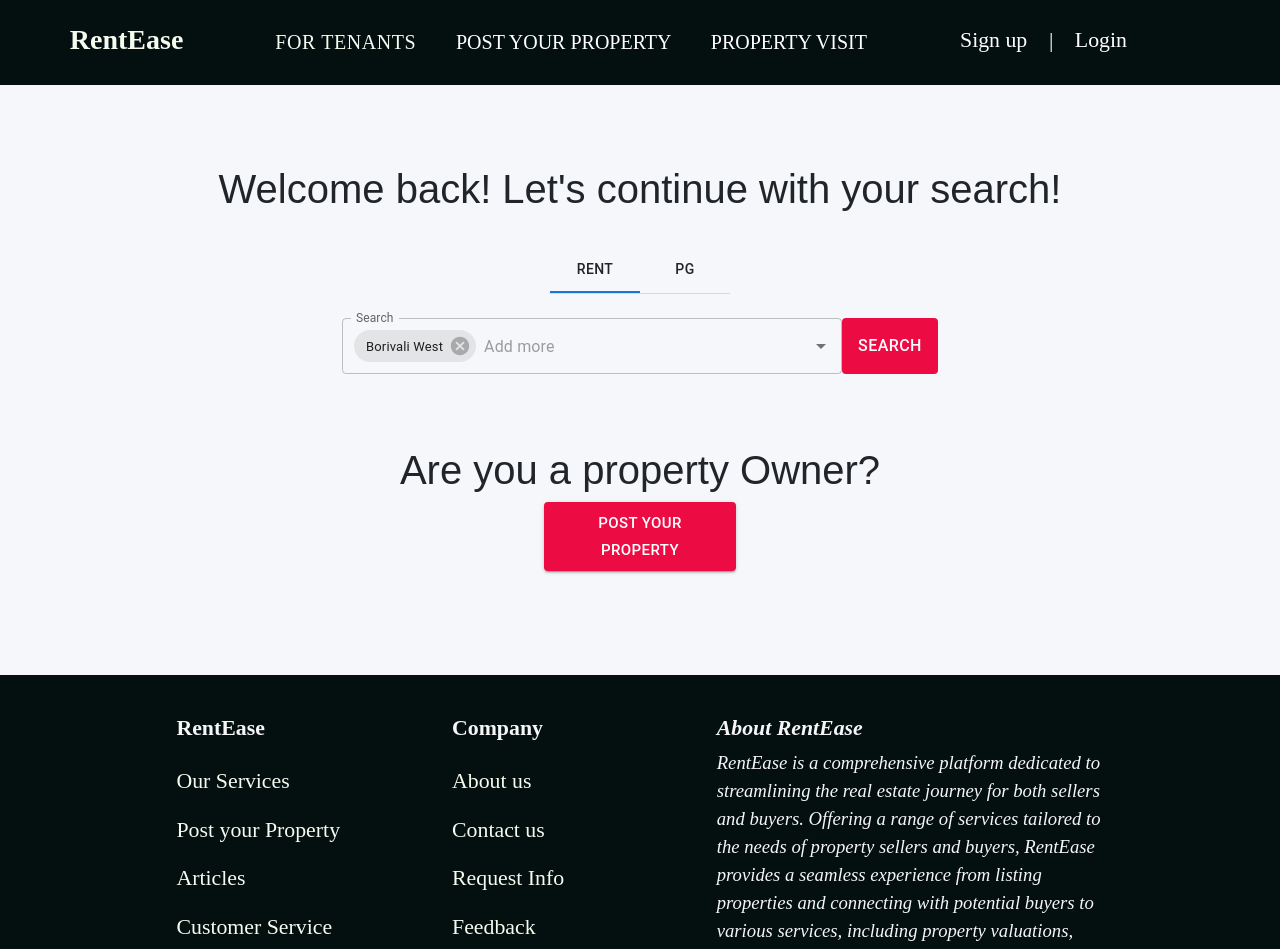
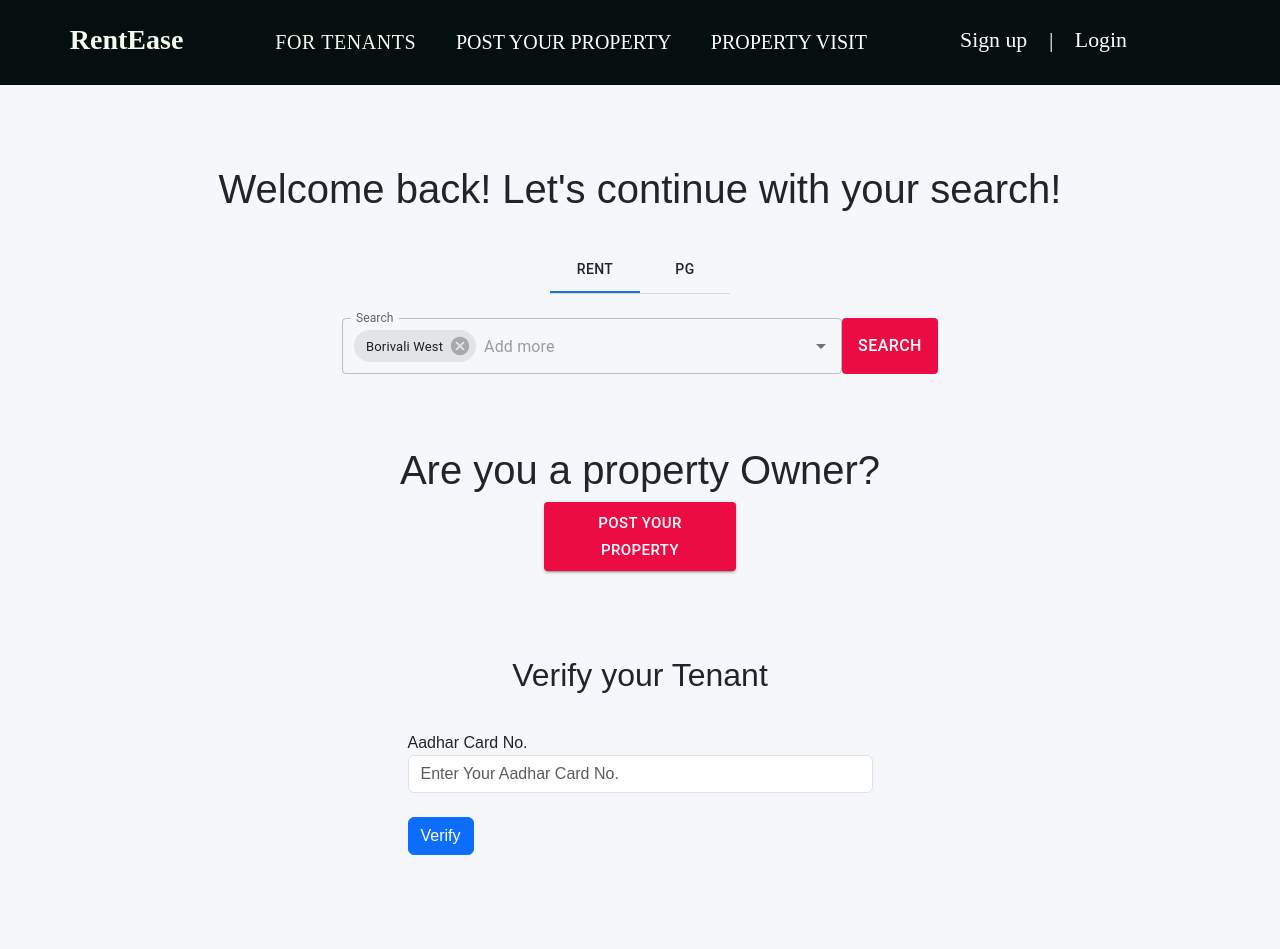
Before and after one commit to umesh280902/rentalPropertyManagementSystem, a React (Vite) app in the folder Frontend/: page / in a window 1280 px wide. Shown: the top 949 px of the page. Built offline with nearby package versions, Linux system fonts and the light colour scheme.

Commit message:
feat : Add verify tenant using algorithm used to create aadhar

```diff
--- a/Frontend/src/App.jsx
+++ b/Frontend/src/App.jsx
@@ -10,10 +10,10 @@ import Button from "@mui/material/Button";
 import { createTheme, ThemeProvider } from "@mui/material/styles";
 import PropertyList from "./Pages/PropertyList";
 import PropertySpecific from "./Pages/PropertySpecific";
-import {BigCalendar} from "./Pages/Calendar(ReactBigCal)"
-import Login from './Pages/login'
-import Signup from './Pages/signup'
-import OTPVerification from './Pages/OtpVerfication'
+import { BigCalendar } from "./Pages/Calendar(ReactBigCal)";
+import Login from "./Pages/login";
+import Signup from "./Pages/signup";
+import OTPVerification from "./Pages/OtpVerfication";
 import {
   BrowserRouter as Router,
   Routes,
@@ -21,7 +21,7 @@ import {
   Link,
   useNavigate as Navigate,
 } from "react-router-dom";
-
+import Adhar from "./components/Aadhar";
 const theme = createTheme({
   palette: {
     black: {
@@ -67,6 +67,10 @@ function Main() {
             Post your property
           </Button>
         </div>
+        <div className="" style={{paddingTop : "5rem"}}>
+          <div className="fs-2 text-center">Verify your Tenant</div>
+          <Adhar />
+        </div>
         <br />
         <br />
         <br />
@@ -82,16 +86,20 @@ function App() {
       <Routes>
         <Route exact path="/" Component={Main} />
         <Route exact path="/List" element={<PropertyList />} />
-        <Route exact path="/specific/:id" element={<PropertySpecific/>}/>
-        <Route exact path="/login" element={<Login/>}/>
-        <Route exact path="/signup" element={<Signup/>}/>
-        <Route exact path="/otp" element={<OTPVerification/>}/>
+        <Route exact path="/specific/:id" element={<PropertySpecific />} />
+        <Route exact path="/login" element={<Login />} />
+        <Route exact path="/signup" element={<Signup />} />
+        <Route exact path="/otp" element={<OTPVerification />} />
         {/* <Route exact path="/blogSpecific" element={<BlogSpecific />} /> */}
-        <Route exact path="/calendar" element={<BigCalendar/>}/>
-        <Route exact path="/map" Component={() => {
-          window.location.href = "https://www.mappls.com";
-          return null;
-        }} />
+        <Route exact path="/calendar" element={<BigCalendar />} />
+        <Route
+          exact
+          path="/map"
+          Component={() => {
+            window.location.href = "https://www.mappls.com";
+            return null;
+          }}
+        />
       </Routes>
     </Router>
   );
--- /dev/null
+++ b/Frontend/src/components/Aadhar.jsx
@@ -0,0 +1,77 @@
+import React, { useState } from 'react';
+
+const AadharCardVerify = () => {
+  const [aadharNo, setAadharNo] = useState('');
+  const [message, setMessage] = useState('');
+
+  const d = [
+    [0, 1, 2, 3, 4, 5, 6, 7, 8, 9],
+    [1, 2, 3, 4, 0, 6, 7, 8, 9, 5],
+    [2, 3, 4, 0, 1, 7, 8, 9, 5, 6],
+    [3, 4, 0, 1, 2, 8, 9, 5, 6, 7],
+    [4, 0, 1, 2, 3, 9, 5, 6, 7, 8],
+    [5, 9, 8, 7, 6, 0, 4, 3, 2, 1],
+    [6, 5, 9, 8, 7, 1, 0, 4, 3, 2],
+    [7, 6, 5, 9, 8, 2, 1, 0, 4, 3],
+    [8, 7, 6, 5, 9, 3, 2, 1, 0, 4],
+    [9, 8, 7, 6, 5, 4, 3, 2, 1, 0]
+  ];
+
+  const p = [
+    [0, 1, 2, 3, 4, 5, 6, 7, 8, 9],
+    [1, 5, 7, 6, 2, 8, 3, 0, 9, 4],
+    [5, 8, 0, 3, 7, 9, 6, 1, 4, 2],
+    [8, 9, 1, 6, 0, 4, 3, 5, 2, 7],
+    [9, 4, 5, 3, 1, 2, 6, 8, 7, 0],
+    [4, 2, 8, 6, 5, 7, 3, 9, 0, 1],
+    [2, 7, 9, 3, 8, 0, 6, 4, 1, 5],
+    [7, 0, 4, 6, 9, 1, 3, 2, 5, 8]
+  ];
+
+  function validate(aadharNumber) {
+    let c = 0;
+    const invertedArray = aadharNumber.split('').map(Number).reverse();
+
+    invertedArray.forEach((val, i) => {
+      c = d[c][p[i % 8][val]];
+    });
+
+    return c === 0;
+  }
+
+  const verify = () => {
+    if (validate(aadharNo)) {
+      setMessage('Your Aadhar card number is valid');
+    } else {
+      setMessage('Your Aadhar card number is not valid');
+    }
+  };
+
+  return (
+    <div className="container">
+      <div className="col-md-5" style={{ marginTop: '0px' }}>
+        <div className="form-group">
+          <label htmlFor="exampleInputAadharCard">Aadhar Card No.</label>
+          <input
+            type="text"
+            className="form-control"
+            id="exampleInputAadharCard"
+            placeholder="Enter Your Aadhar Card No."
+            name="exampleInputAadharCard"
+            value={aadharNo}
+            onChange={(e) => setAadharNo(e.target.value)}
+          />
+          <small id="message" className="form-text text-muted">
+            {message}
+          </small>
+        </div>
+        <br/>
+        <button type="button" className="btn btn-primary" onClick={verify}>
+          Verify
+        </button>
+      </div>
+    </div>
+  );
+};
+
+export default AadharCardVerify;
```
